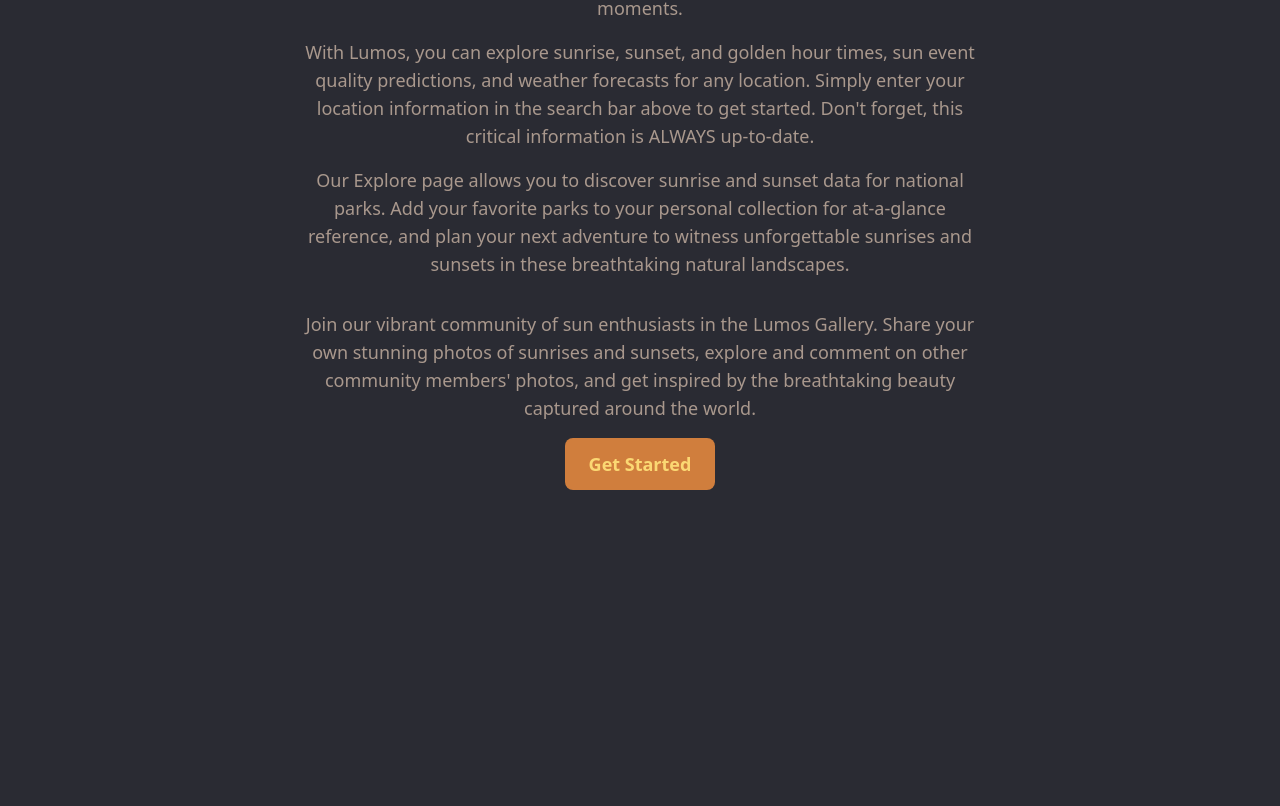
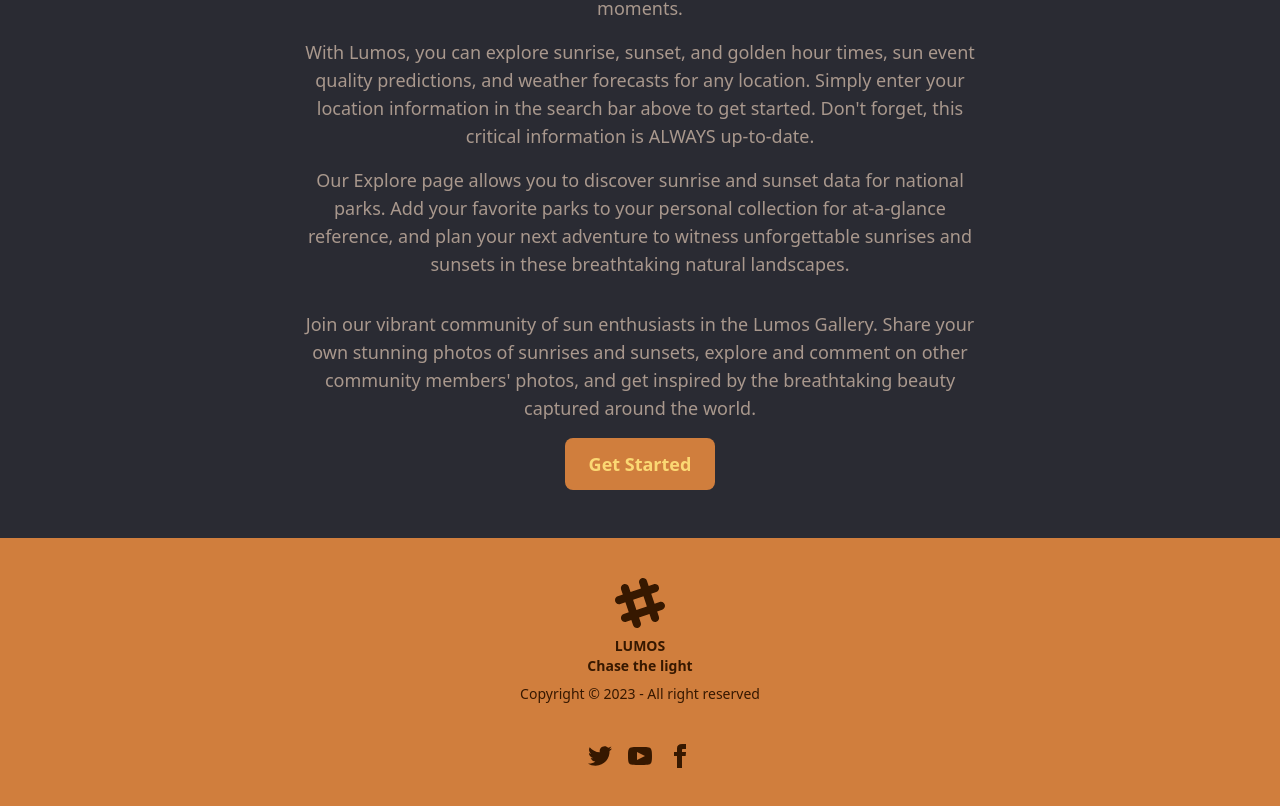
Before and after one commit to samchappel/lumos, a React (Create React App) app in the folder client/: page / in a window 1280 px wide. Shown: the part 1148-1954 px from the top of the page. Before the commit the page ends 1686 px from the top, so only its background shows below. Built offline with nearby package versions, Linux system fonts and the light colour scheme; no server answers.

Commit message:
added footer component

```diff
--- a/client/src/App.js
+++ b/client/src/App.js
@@ -11,6 +11,7 @@
 // import Favorites from './Favorites'
 import Gallery from './Gallery'
 import PhotoDetail from './PhotoDetail';
+import Footer from './Footer';
 import { useDispatch, Provider } from 'react-redux';
 import { setLocationData } from './redux/actions';
 import { PersistGate } from 'redux-persist/integration/react';
@@ -109,6 +110,7 @@
           <Route path="/add" element={<NewPhotoForm addPhotoToGallery={addPhotoToGallery} />} />
           <Route path="*" element={<NotFound />} />
           </Routes>
+          <Footer />
           </div>
           );
           }
--- /dev/null
+++ b/client/src/Footer.js
@@ -0,0 +1,22 @@
+function Footer() {
+
+    return (
+        <footer className="footer footer-center p-10 bg-primary text-primary-content">
+            <div>
+                <svg width="50" height="50" viewBox="0 0 24 24" xmlns="client/public/Lumos.png" fillRule="evenodd" clip-rule="evenodd" className="inline-block fill-current"><path d="M22.672 15.226l-2.432.811.841 2.515c.33 1.019-.209 2.127-1.23 2.456-1.15.325-2.148-.321-2.463-1.226l-.84-2.518-5.013 1.677.84 2.517c.391 1.203-.434 2.542-1.831 2.542-.88 0-1.601-.564-1.86-1.314l-.842-2.516-2.431.809c-1.135.328-2.145-.317-2.463-1.229-.329-1.018.211-2.127 1.231-2.456l2.432-.809-1.621-4.823-2.432.808c-1.355.384-2.558-.59-2.558-1.839 0-.817.509-1.582 1.327-1.846l2.433-.809-.842-2.515c-.33-1.02.211-2.129 1.232-2.458 1.02-.329 2.13.209 2.461 1.229l.842 2.515 5.011-1.677-.839-2.517c-.403-1.238.484-2.553 1.843-2.553.819 0 1.585.509 1.85 1.326l.841 2.517 2.431-.81c1.02-.33 2.131.211 2.461 1.229.332 1.018-.21 2.126-1.23 2.456l-2.433.809 1.622 4.823 2.433-.809c1.242-.401 2.557.484 2.557 1.838 0 .819-.51 1.583-1.328 1.847m-8.992-6.428l-5.01 1.675 1.619 4.828 5.011-1.674-1.62-4.829z"></path></svg>
+                <p className="font-bold">
+                LUMOS <br/>Chase the light
+                </p>
+                <p>Copyright © 2023 - All right reserved</p>
+            </div>
+            <div>
+                <div className="grid grid-flow-col gap-4">
+                <a><svg xmlns="http://www.w3.org/2000/svg" width="24" height="24" viewBox="0 0 24 24" className="fill-current"><path d="M24 4.557c-.883.392-1.832.656-2.828.775 1.017-.609 1.798-1.574 2.165-2.724-.951.564-2.005.974-3.127 1.195-.897-.957-2.178-1.555-3.594-1.555-3.179 0-5.515 2.966-4.797 6.045-4.091-.205-7.719-2.165-10.148-5.144-1.29 2.213-.669 5.108 1.523 6.574-.806-.026-1.566-.247-2.229-.616-.054 2.281 1.581 4.415 3.949 4.89-.693.188-1.452.232-2.224.084.626 1.956 2.444 3.379 4.6 3.419-2.07 1.623-4.678 2.348-7.29 2.04 2.179 1.397 4.768 2.212 7.548 2.212 9.142 0 14.307-7.721 13.995-14.646.962-.695 1.797-1.562 2.457-2.549z"></path></svg></a>
+                <a><svg xmlns="http://www.w3.org/2000/svg" width="24" height="24" viewBox="0 0 24 24" className="fill-current"><path d="M19.615 3.184c-3.604-.246-11.631-.245-15.23 0-3.897.266-4.356 2.62-4.385 8.816.029 6.185.484 8.549 4.385 8.816 3.6.245 11.626.246 15.23 0 3.897-.266 4.356-2.62 4.385-8.816-.029-6.185-.484-8.549-4.385-8.816zm-10.615 12.816v-8l8 3.993-8 4.007z"></path></svg></a>
+                <a><svg xmlns="http://www.w3.org/2000/svg" width="24" height="24" viewBox="0 0 24 24" className="fill-current"><path d="M9 8h-3v4h3v12h5v-12h3.642l.358-4h-4v-1.667c0-.955.192-1.333 1.115-1.333h2.885v-5h-3.808c-3.596 0-5.192 1.583-5.192 4.615v3.385z"></path></svg></a>
+                </div>
+            </div>
+            </footer>
+    )
+}
+export default Footer;
```
Also changed, not shown: client/public/Lumos.png (added).
